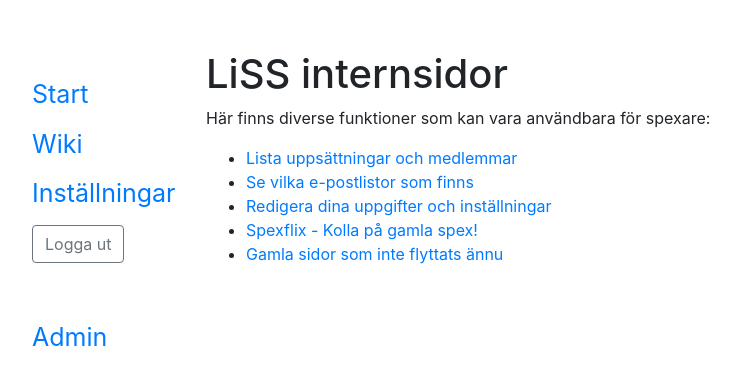
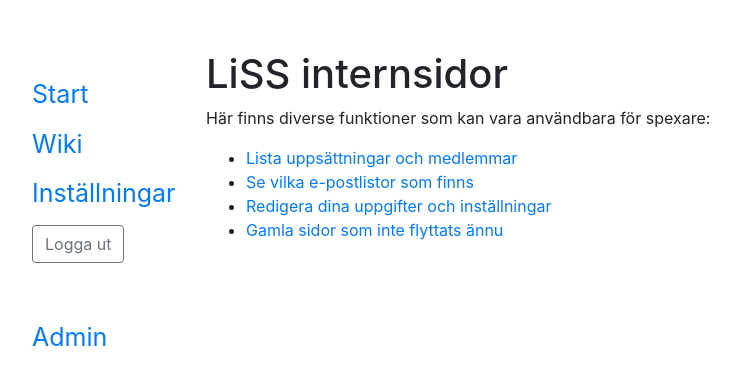
Before and after one commit to LinkopingsStudentspex/internsidor, a Django app: page / in a window 1280 px wide. Shown: the top 385 px of the page, without its empty margins (69-809 px from the left). Run offline with Django 3.2, Linux system fonts and the light colour scheme; the visitor is signed in with stand-in values (Sample User, id 1); some libraries are stand-ins or nearby versions.

Commit message:
Temporarily hide spexflix until it is ready for official launch

```diff
--- a/batadasen/templates/batadasen/index.html
+++ b/batadasen/templates/batadasen/index.html
@@ -10,7 +10,7 @@
     <li><a href="{% url 'batadasen:production_list' %}">Lista uppsättningar och medlemmar</a></li>
     <li><a href="{% url 'batadasen:emaillist_list' %}">Se vilka e-postlistor som finns</a></li>
     <li><a href="{% url 'batadasen:person_settings' %}">Redigera dina uppgifter och inställningar</a></li>
-    <li><a href="https://spexflix.studentspex.se">Spexflix - Kolla på gamla spex!</a></li>
+    <!-- <li><a href="https://spexflix.studentspex.se">Spexflix - Kolla på gamla spex!</a></li> -->
     <li><a href="https://old.studentspex.se">Gamla sidor som inte flyttats ännu</a></li>
 </ul>
 {% endblock %}
```
